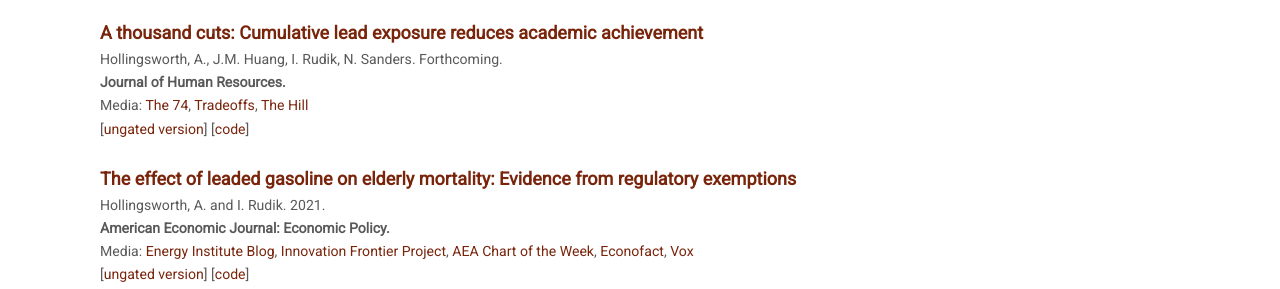
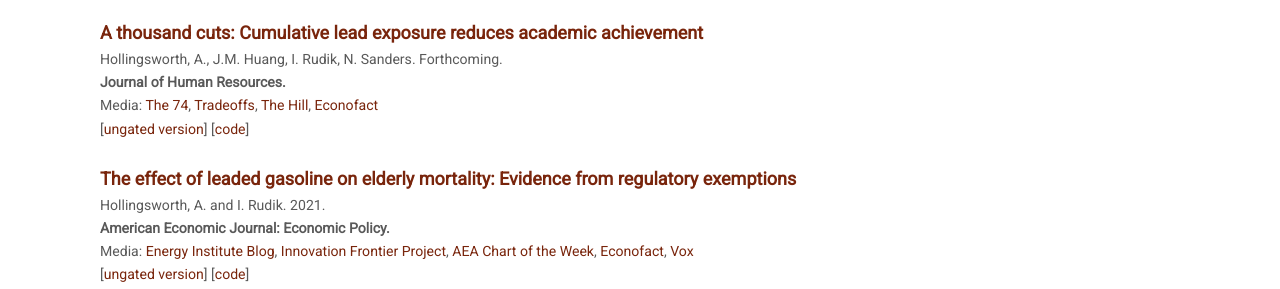
Before and after one commit to irudik/irudik.github.io, a Jekyll site: the page built from index.md, in a window 1280 px wide and 900 px high, scrolled down 817 px. Shown: the part 163-452 px from the top of the window. Built offline with Jekyll 4.4.1, drawn with Linux system fonts in a browser that asks for light colours; nearby versions of some CDN libraries.

Commit message:
add econofact

```diff
--- a/index.md
+++ b/index.md
@@ -50,7 +50,7 @@
 Hollingsworth, A., J.M. Huang, I. Rudik, N. Sanders. Forthcoming.
 **Journal of Human Resources.**
 
-Media: [The 74](https://www.the74million.org/lead-poisoning-hurts-kids-a-new-study-shows-how-exposure-from-an-unexpected-source-nascar-racetracks-lowered-test-scores/), [Tradeoffs](https://tradeoffs.org/2021/06/04/what-nascar-can-teach-us-about-pollution-and-social-determinants-of-health/), [The Hill](https://thehill.com/changing-america/sustainability/3716345-how-nascars-switch-to-unleaded-gas-boosted-test-scores-near-racetracks/)
+Media: [The 74](https://www.the74million.org/lead-poisoning-hurts-kids-a-new-study-shows-how-exposure-from-an-unexpected-source-nascar-racetracks-lowered-test-scores/), [Tradeoffs](https://tradeoffs.org/2021/06/04/what-nascar-can-teach-us-about-pollution-and-social-determinants-of-health/), [The Hill](https://thehill.com/changing-america/sustainability/3716345-how-nascars-switch-to-unleaded-gas-boosted-test-scores-near-racetracks/), [Econofact](https://econofact.org/educational-benefits-of-reducing-lead-exposure)
 [[ungated version](https://osf.io/preprints/socarxiv/wz73u)] [[code](https://www.openicpsr.org/openicpsr/project/179422/)]
 
 <br />
```
